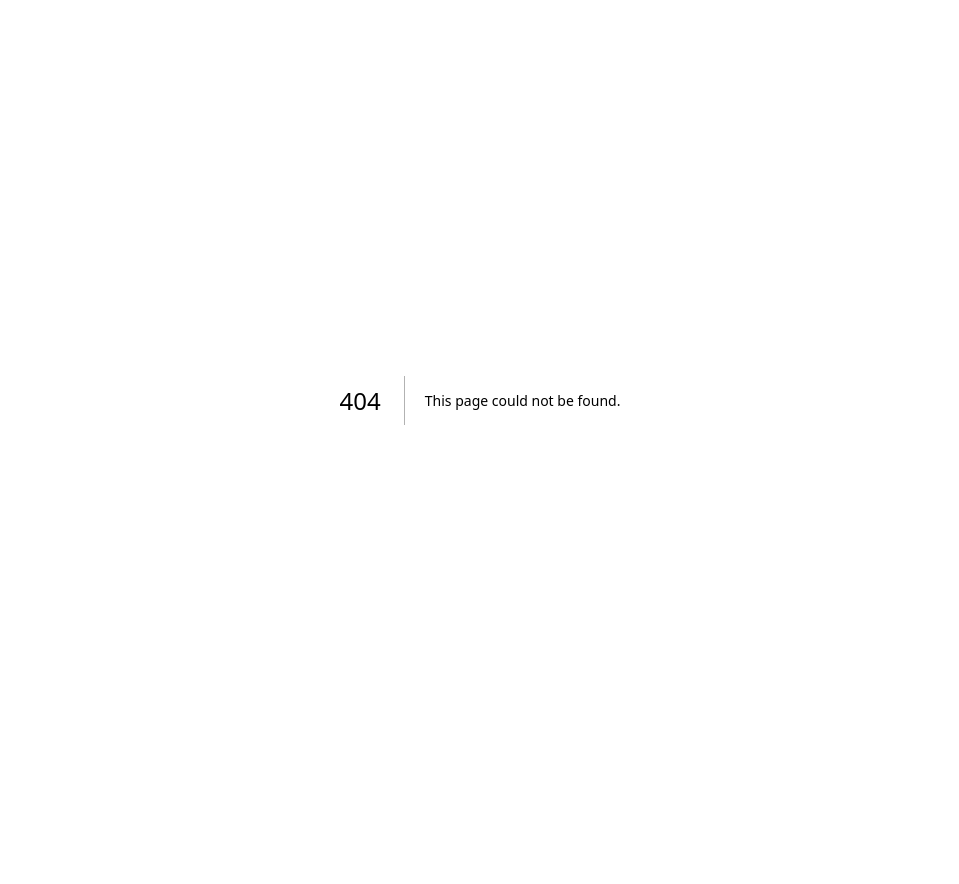
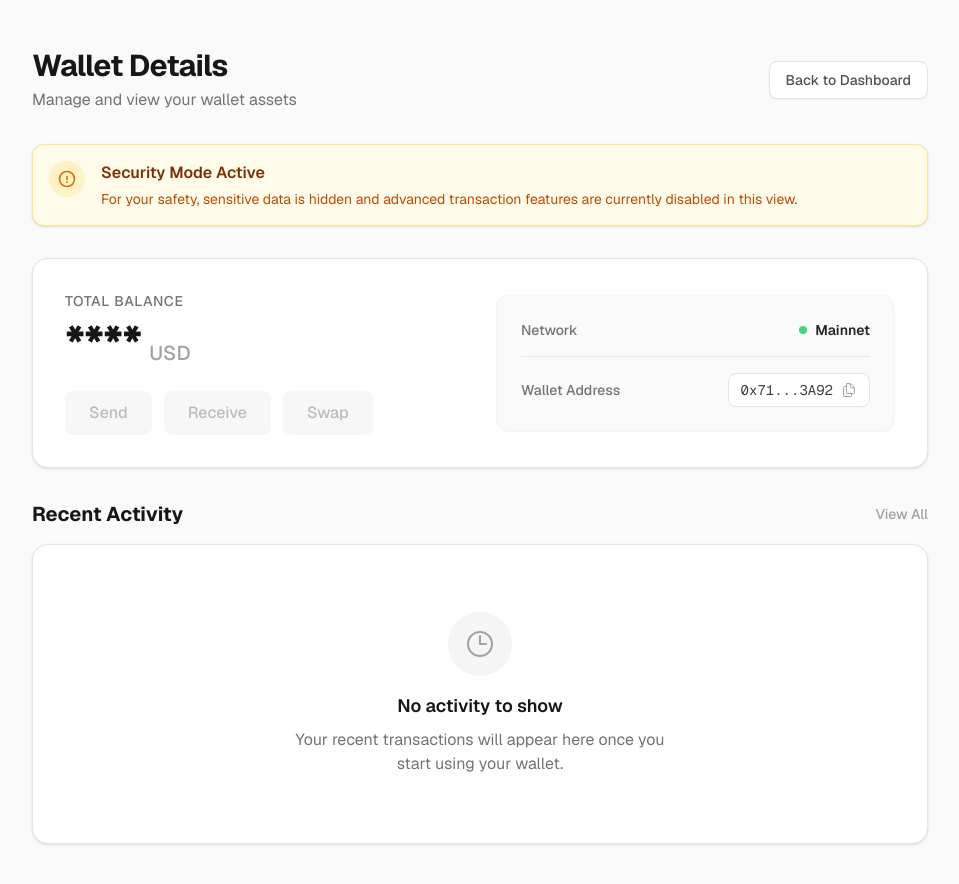
Before and after one commit to mux-labs/mux-frontend, a Next.js app: page /wallet in a window 1280 px wide. Before the commit this address had no page. Shown: the top 884 px of the page, without its empty margins (160-1119 px from the left). Before the commit the page ends 800 px from the top, so only its background shows below. Built offline with nearby package versions, Linux system fonts and the light colour scheme.

Commit message:
feat: add wallet detail page layout

```diff
--- /dev/null
+++ b/src/app/wallet/page.tsx
@@ -0,0 +1,181 @@
+import React from "react";
+import Link from "next/link";
+
+export default function WalletPage() {
+  return (
+    <div className="min-h-screen bg-neutral-50 text-neutral-900 font-sans p-6 md:p-12">
+      <div className="max-w-4xl mx-auto space-y-8">
+        {/* Header */}
+        <header className="flex items-center justify-between mb-8">
+          <div>
+            <h1 className="text-3xl font-bold tracking-tight text-neutral-900">
+              Wallet Details
+            </h1>
+            <p className="text-neutral-500 mt-1">
+              Manage and view your wallet assets
+            </p>
+          </div>
+          <div className="flex gap-3">
+            <Link
+              href="/"
+              className="px-4 py-2 text-sm font-medium text-neutral-600 bg-white border border-neutral-200 rounded-lg shadow-xs hover:bg-neutral-50 transition-colors"
+            >
+              Back to Dashboard
+            </Link>
+          </div>
+        </header>
+
+        {/* Security Notice */}
+        <section className="bg-amber-50 border border-amber-200 rounded-xl p-4 flex items-start gap-4 shadow-sm">
+          <div className="p-2 bg-amber-100 rounded-full text-amber-600 shrink-0">
+            <svg
+              xmlns="http://www.w3.org/2000/svg"
+              fill="none"
+              viewBox="0 0 24 24"
+              strokeWidth={2}
+              stroke="currentColor"
+              className="w-5 h-5"
+            >
+              <path
+                strokeLinecap="round"
+                strokeLinejoin="round"
+                d="M12 9v3.75m9-.75a9 9 0 1 1-18 0 9 9 0 0 1 18 0Zm-9 3.75h.008v.008H12v-.008Z"
+              />
+            </svg>
+          </div>
+          <div>
+            <h3 className="font-semibold text-amber-900">
+              Security Mode Active
+            </h3>
+            <p className="text-amber-700 text-sm mt-1">
+              For your safety, sensitive data is hidden and advanced transaction
+              features are currently disabled in this view.
+            </p>
+          </div>
+        </section>
+
+        {/* Summary Section */}
+        <section className="bg-white rounded-2xl border border-neutral-200 shadow-sm p-8">
+          <div className="grid md:grid-cols-2 gap-8 items-center">
+            {/* Balance Card */}
+            <div>
+              <p className="text-sm font-medium text-neutral-500 uppercase tracking-wider mb-2">
+                Total Balance
+              </p>
+              <div className="flex items-baseline gap-2">
+                <span className="text-5xl font-bold text-neutral-900 tracking-tight">
+                  ****
+                </span>
+                <span className="text-xl text-neutral-400 font-medium">
+                  USD
+                </span>
+              </div>
+              <div className="mt-6 flex gap-3">
+                <button
+                  disabled
+                  className="px-6 py-2.5 bg-neutral-100 text-neutral-400 rounded-lg font-medium cursor-not-allowed opacity-70 flex items-center gap-2"
+                >
+                  <span>Send</span>
+                </button>
+                <button
+                  disabled
+                  className="px-6 py-2.5 bg-neutral-100 text-neutral-400 rounded-lg font-medium cursor-not-allowed opacity-70 flex items-center gap-2"
+                >
+                  <span>Receive</span>
+                </button>
+                <button
+                  disabled
+                  className="px-6 py-2.5 bg-neutral-100 text-neutral-400 rounded-lg font-medium cursor-not-allowed opacity-70 flex items-center gap-2"
+                >
+                  <span>Swap</span>
+                </button>
+              </div>
+            </div>
+
+            {/* Wallet Info */}
+            <div className="bg-neutral-50 rounded-xl p-6 border border-neutral-100 space-y-4">
+              <div className="flex justify-between items-center pb-4 border-b border-neutral-200">
+                <span className="text-sm text-neutral-500 font-medium">
+                  Network
+                </span>
+                <div className="flex items-center gap-2">
+                  <span className="w-2 h-2 rounded-full bg-green-500 animate-pulse"></span>
+                  <span className="text-sm font-semibold text-neutral-800">
+                    Mainnet
+                  </span>
+                </div>
+              </div>
+              <div className="flex justify-between items-center">
+                <span className="text-sm text-neutral-500 font-medium">
+                  Wallet Address
+                </span>
+                <div className="flex items-center gap-2 bg-white px-3 py-1.5 rounded-lg border border-neutral-200">
+                  <code className="text-sm text-neutral-700 font-mono">
+                    0x71...3A92
+                  </code>
+                  <button className="text-neutral-400 hover:text-neutral-600">
+                    <svg
+                      xmlns="http://www.w3.org/2000/svg"
+                      fill="none"
+                      viewBox="0 0 24 24"
+                      strokeWidth={1.5}
+                      stroke="currentColor"
+                      className="w-4 h-4"
+                    >
+                      <path
+                        strokeLinecap="round"
+                        strokeLinejoin="round"
+                        d="M15.75 17.25v3.375c0 .621-.504 1.125-1.125 1.125h-9.75a1.125 1.125 0 0 1-1.125-1.125V7.875c0-.621.504-1.125 1.125-1.125H6.75a9.06 9.06 0 0 1 1.5.124m7.5 10.376h3.375c.621 0 1.125-.504 1.125-1.125V11.25c0-4.46-3.243-8.161-7.5-8.876a9.06 9.06 0 0 0-1.5-.124H9.375c-.621 0-1.125.504-1.125 1.125v3.5m7.5 10.375H9.375a1.125 1.125 0 0 1-1.125-1.125v-9.25m12 6.625v-1.875a3.375 3.375 0 0 0-3.375-3.375h-1.5a1.125 1.125 0 0 1-1.125-1.125v-1.5a3.375 3.375 0 0 0-3.375-3.375H9.75"
+                      />
+                    </svg>
+                  </button>
+                </div>
+              </div>
+            </div>
+          </div>
+        </section>
+
+        {/* Activity Placeholder */}
+        <section>
+          <div className="flex items-center justify-between mb-4">
+            <h2 className="text-xl font-bold text-neutral-900">
+              Recent Activity
+            </h2>
+            <button
+              disabled
+              className="text-sm font-medium text-neutral-400 cursor-not-allowed"
+            >
+              View All
+            </button>
+          </div>
+
+          <div className="bg-white rounded-2xl border border-neutral-200 shadow-sm min-h-[300px] flex flex-col items-center justify-center p-8 text-center">
+            <div className="w-16 h-16 bg-neutral-100 rounded-full flex items-center justify-center mb-4 text-neutral-400">
+              <svg
+                xmlns="http://www.w3.org/2000/svg"
+                fill="none"
+                viewBox="0 0 24 24"
+                strokeWidth={1.5}
+                stroke="currentColor"
+                className="w-8 h-8"
+              >
+                <path
+                  strokeLinecap="round"
+                  strokeLinejoin="round"
+                  d="M12 6v6h4.5m4.5 0a9 9 0 1 1-18 0 9 9 0 0 1 18 0Z"
+                />
+              </svg>
+            </div>
+            <h3 className="text-lg font-semibold text-neutral-900">
+              No activity to show
+            </h3>
+            <p className="text-neutral-500 max-w-sm mt-2">
+              Your recent transactions will appear here once you start using
+              your wallet.
+            </p>
+          </div>
+        </section>
+      </div>
+    </div>
+  );
+}
```
